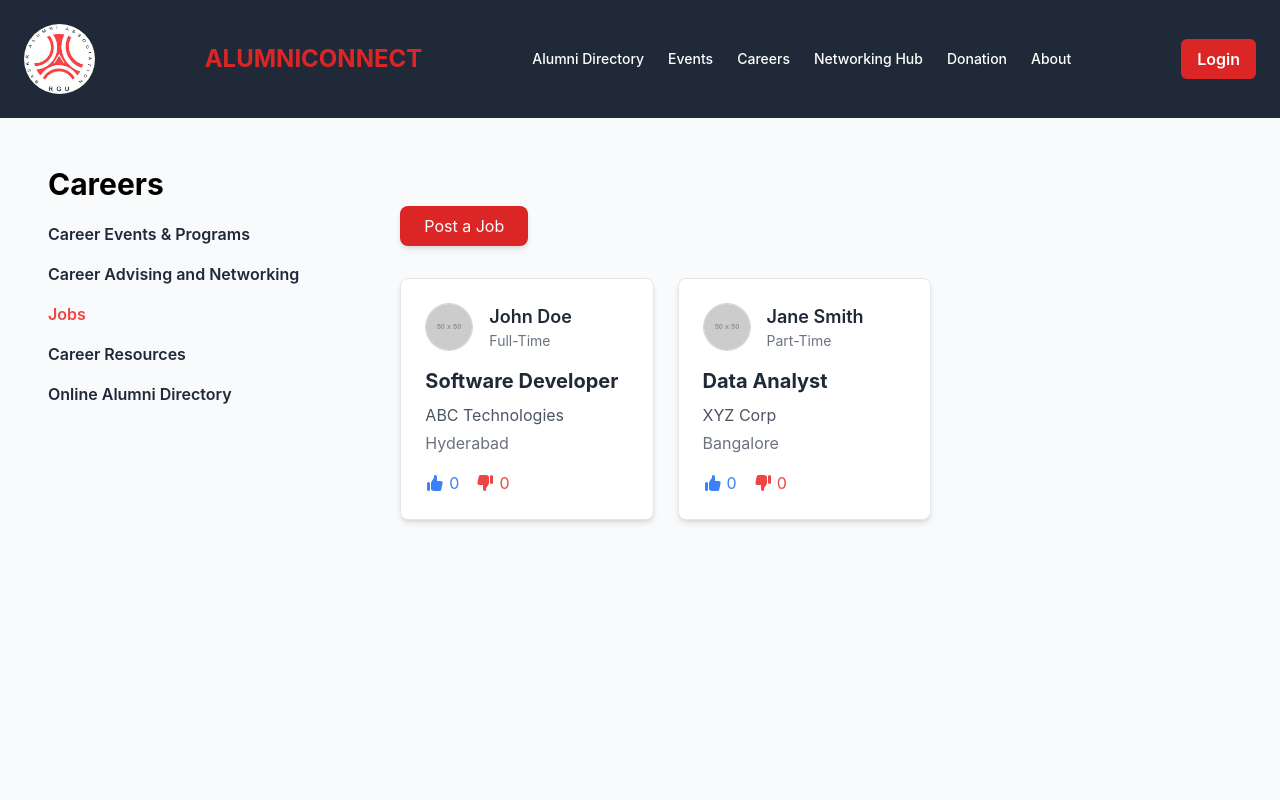
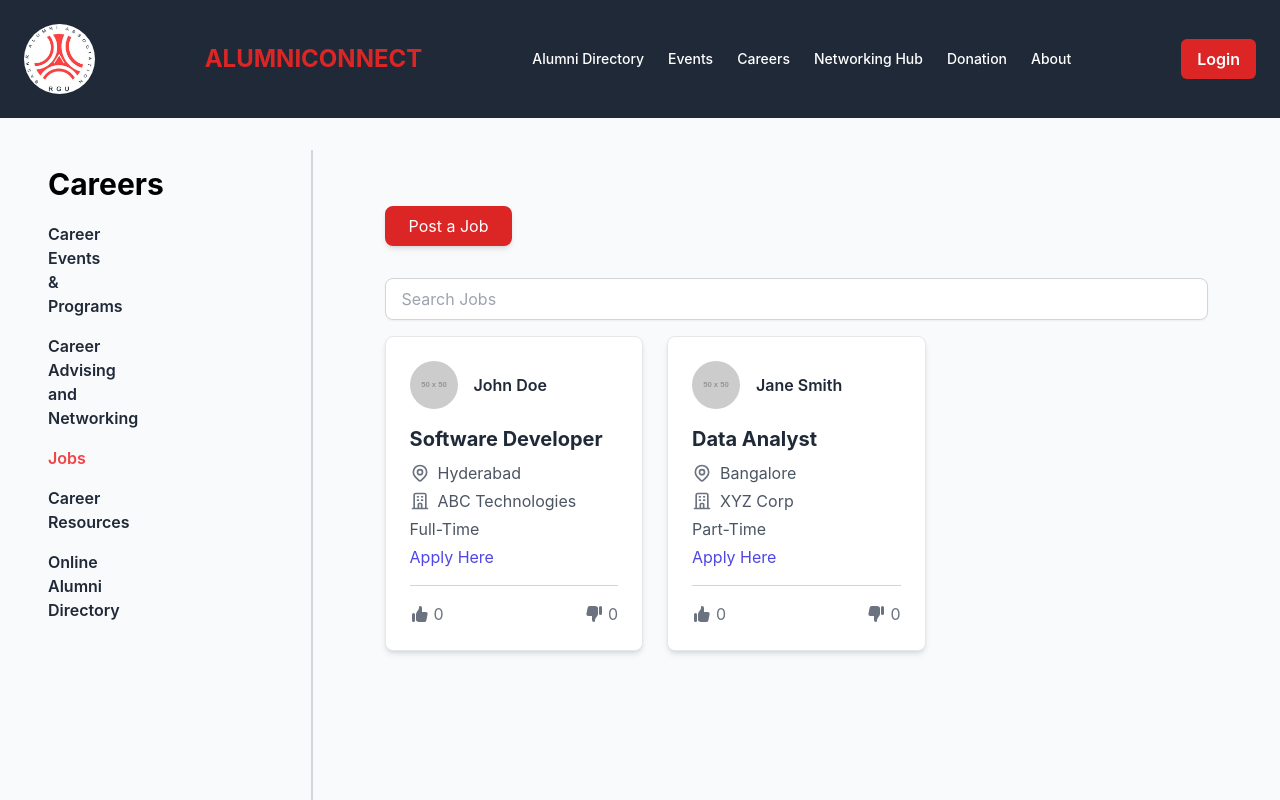
Before and after one commit to GnaneshwarMareda/Alumni_Association, a React (Create React App) app in the folder frontend/: page /careers/jobs in a window 1280 px wide. Shown: the top 800 px of the page. Built offline with nearby package versions, Linux system fonts and the light colour scheme.

Commit message:
Job section updated

```diff
--- a/frontend/src/Components/CareersLeftSidebar.js
+++ b/frontend/src/Components/CareersLeftSidebar.js
@@ -9,7 +9,12 @@ const data = [
 ];
 
 const CareersLeftSidebar = () => {
-  return <LeftSidebar data={data} title="Careers" titleLink="/careers" />;
+  return (
+    <div className="relative">
+      <LeftSidebar data={data} title="Careers" titleLink="/careers" />
+      <div className="absolute top-0 right-0 h-full border-r-2 border-gray-300" />
+    </div>
+  );
 };
 
 export default CareersLeftSidebar;
--- a/frontend/src/pages/JobsPortal.js
+++ b/frontend/src/pages/JobsPortal.js
@@ -1,5 +1,9 @@
 import React, { useState } from "react";
 import { ThumbUpIcon, ThumbDownIcon } from "@heroicons/react/solid";
+import {
+  LocationMarkerIcon,
+  OfficeBuildingIcon,
+} from "@heroicons/react/outline";
 import Careers from "../Routes/Careers";
 
 const initialJobs = [
@@ -8,44 +12,48 @@ const initialJobs = [
     title: "Software Developer",
     company: "ABC Technologies",
     location: "Hyderabad",
-    type: "Full-Time",
-    posterName: "John Doe",
+    jobType: "Full-Time",
+    jobLink: "https://www.linkedin.com",
+    postedBy: "John Doe",
     posterProfile: "https://via.placeholder.com/50",
-    reactions: { likes: 0, dislikes: 0 },
+    postedAt: "2024-11-26T11:09:57.391+00:00",
+    likes: 0,
+    dislikes: 0,
   },
   {
     id: 2,
     title: "Data Analyst",
     company: "XYZ Corp",
     location: "Bangalore",
-    type: "Part-Time",
-    posterName: "Jane Smith",
+    jobType: "Part-Time",
+    jobLink: "https://www.linkedin.com",
+    postedBy: "Jane Smith",
     posterProfile: "https://via.placeholder.com/50",
-    reactions: { likes: 0, dislikes: 0 },
+    postedAt: "2024-11-26T11:09:57.391+00:00",
+    likes: 0,
+    dislikes: 0,
   },
 ];
 
 const JobsPortal = () => {
   const [jobs, setJobs] = useState(initialJobs);
   const [showPostJobForm, setShowPostJobForm] = useState(false);
-
   const [newJob, setNewJob] = useState({
     title: "",
     company: "",
     location: "",
-    type: "",
-    posterName: "",
-    posterProfile: "",
+    jobType: "",
+    jobLink: "",
   });
+  const [searchQuery, setSearchQuery] = useState("");
 
   const handlePostJob = () => {
     if (
       !newJob.title ||
       !newJob.company ||
       !newJob.location ||
-      !newJob.type ||
-      !newJob.posterName ||
-      !newJob.posterProfile
+      !newJob.jobType ||
+      !newJob.jobLink
     ) {
       alert("Please fill in all fields");
       return;
@@ -55,35 +63,33 @@ const JobsPortal = () => {
       {
         id: jobs.length + 1,
         ...newJob,
-        reactions: { likes: 0, dislikes: 0 },
+        likes: 0,
+        dislikes: 0,
+        postedBy: "Anonymous",
+        posterProfile: "https://via.placeholder.com/50",
+        postedAt: new Date().toISOString(),
       },
     ]);
     setNewJob({
       title: "",
       company: "",
       location: "",
-      type: "",
-      posterName: "",
-      posterProfile: "",
+      jobType: "",
+      jobLink: "",
     });
     setShowPostJobForm(false);
   };
 
-  const handleReaction = (id, reactionType) => {
-    setJobs((prevJobs) =>
-      prevJobs.map((job) =>
-        job.id === id
-          ? {
-              ...job,
-              reactions: {
-                ...job.reactions,
-                [reactionType]: job.reactions[reactionType] + 1,
-              },
-            }
-          : job
-      )
+  const handleProfileClick = (id) => {
+    alert(`Redirecting to profile of user with job ID ${id}`);
+  };
+
+  const filteredJobs = jobs.filter(
+    (job) =>
+      job.title.toLowerCase().includes(searchQuery.toLowerCase()) ||
+      job.company.toLowerCase().includes(searchQuery.toLowerCase()) ||
+      job.location.toLowerCase().includes(searchQuery.toLowerCase())
   );
-  };
 
   return (
     <Careers>
@@ -147,9 +153,9 @@ const JobsPortal = () => {
                 <div>
                   <label className="block text-gray-600">Job Type</label>
                   <select
-                    value={newJob.type}
+                    value={newJob.jobType}
                     onChange={(e) =>
-                      setNewJob({ ...newJob, type: e.target.value })
+                      setNewJob({ ...newJob, jobType: e.target.value })
                     }
                     className="w-full px-4 py-2 border border-gray-300 rounded-lg shadow-sm focus:outline-none focus:ring-2 focus:ring-indigo-400"
                     required
@@ -159,6 +165,18 @@ const JobsPortal = () => {
                     <option value="Part-Time">Part-Time</option>
                     <option value="Internship">Internship</option>
                   </select>
+                </div>
+                <div>
+                  <label className="block text-gray-600">Job Link</label>
+                  <input
+                    type="url"
+                    value={newJob.jobLink}
+                    onChange={(e) =>
+                      setNewJob({ ...newJob, jobLink: e.target.value })
+                    }
+                    className="w-full px-4 py-2 border border-gray-300 rounded-lg shadow-sm focus:outline-none focus:ring-2 focus:ring-indigo-400"
+                    required
+                  />
                 </div>
                 <button
                   type="submit"
@@ -170,51 +188,90 @@ const JobsPortal = () => {
             </div>
           )}
 
-          {!showPostJobForm && (
+          <div className="mb-4">
+            <input
+              type="text"
+              placeholder="Search Jobs"
+              value={searchQuery}
+              onChange={(e) => setSearchQuery(e.target.value)}
+              className="w-full px-4 py-2 border border-gray-300 rounded-lg shadow-sm focus:outline-none focus:ring-2 focus:ring-indigo-400"
+            />
+          </div>
+
           <div className="grid grid-cols-1 md:grid-cols-2 lg:grid-cols-3 gap-6">
-              {jobs.map((job) => (
+            {filteredJobs.map((job) => (
               <div
                 key={job.id}
                 className="bg-white shadow-md rounded-lg p-6 border border-gray-200 hover:shadow-lg transition-shadow"
               >
-                  <div className="flex items-center mb-4">
+                <div className="flex items-center mb-4 cursor-pointer">
                   <img
                     src={job.posterProfile}
-                      alt={job.posterName}
-                      className="w-12 h-12 rounded-full border border-gray-300"
+                    alt="Poster Profile"
+                    className="w-12 h-12 rounded-full mr-4"
+                    onClick={() => handleProfileClick(job.id)}
                   />
-                    <div className="ml-4">
-                      <h3 className="text-lg font-semibold text-gray-800">
-                        {job.posterName}
-                      </h3>
-                      <p className="text-sm text-gray-500">{job.type}</p>
-                    </div>
+                  <p
+                    className="font-semibold text-gray-800 hover:underline"
+                    onClick={() => handleProfileClick(job.id)}
+                  >
+                    {job.postedBy}
+                  </p>
                 </div>
                 <h2 className="text-xl font-bold text-gray-800 mb-2">
                   {job.title}
                 </h2>
-                  <p className="text-gray-600 mb-1">{job.company}</p>
-                  <p className="text-gray-500 mb-3">{job.location}</p>
-                  <div className="mt-4 flex items-center space-x-4">
+                <p className="text-gray-600 mb-1 flex items-center">
+                  <LocationMarkerIcon className="w-5 h-5 mr-2 text-gray-500" />
+                  {job.location}
+                </p>
+                <p className="text-gray-600 mb-1 flex items-center">
+                  <OfficeBuildingIcon className="w-5 h-5 mr-2 text-gray-500" />
+                  {job.company}
+                </p>
+                <p className="text-gray-600 mb-1">{job.jobType}</p>
+                <a
+                  href={job.jobLink}
+                  target="_blank"
+                  rel="noopener noreferrer"
+                  className="text-indigo-600 hover:underline"
+                >
+                  Apply Here
+                </a>
+                <hr className="my-4 border-gray-300" />
+                <div className="flex items-center justify-between mt-4">
                   <button
-                      onClick={() => handleReaction(job.id, "likes")}
-                      className="flex items-center text-blue-500 hover:text-blue-600"
+                    className="flex items-center text-gray-500 hover:text-indigo-600"
+                    onClick={() =>
+                      setJobs(
+                        jobs.map((j) =>
+                          j.id === job.id ? { ...j, likes: j.likes + 1 } : j
+                        )
+                      )
+                    }
                   >
                     <ThumbUpIcon className="w-5 h-5 mr-1" />
-                      <span>{job.reactions.likes}</span>
+                    <span>{job.likes}</span>
                   </button>
                   <button
-                      onClick={() => handleReaction(job.id, "dislikes")}
-                      className="flex items-center text-red-500 hover:text-red-600"
+                    className="flex items-center text-gray-500 hover:text-red-600"
+                    onClick={() =>
+                      setJobs(
+                        jobs.map((j) =>
+                          j.id === job.id
+                            ? { ...j, dislikes: j.dislikes + 1 }
+                            : j
+                        )
+                      )
+                    }
                   >
                     <ThumbDownIcon className="w-5 h-5 mr-1" />
-                      <span>{job.reactions.dislikes}</span>
+                    <span>{job.dislikes}</span>
                   </button>
                 </div>
               </div>
             ))}
           </div>
-          )}
         </div>
       </div>
     </Careers>
```
Lines whose indentation alone changed are shown as unchanged.
